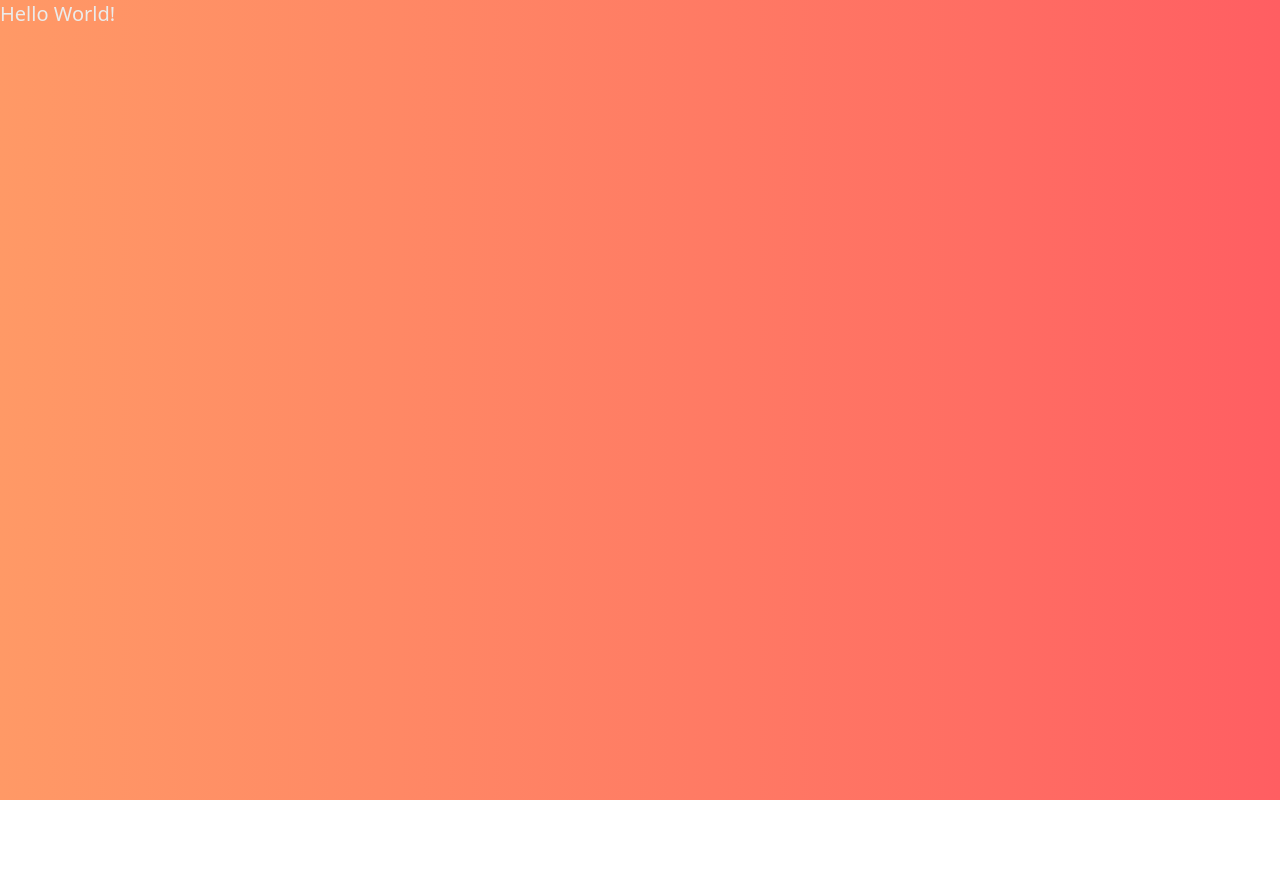
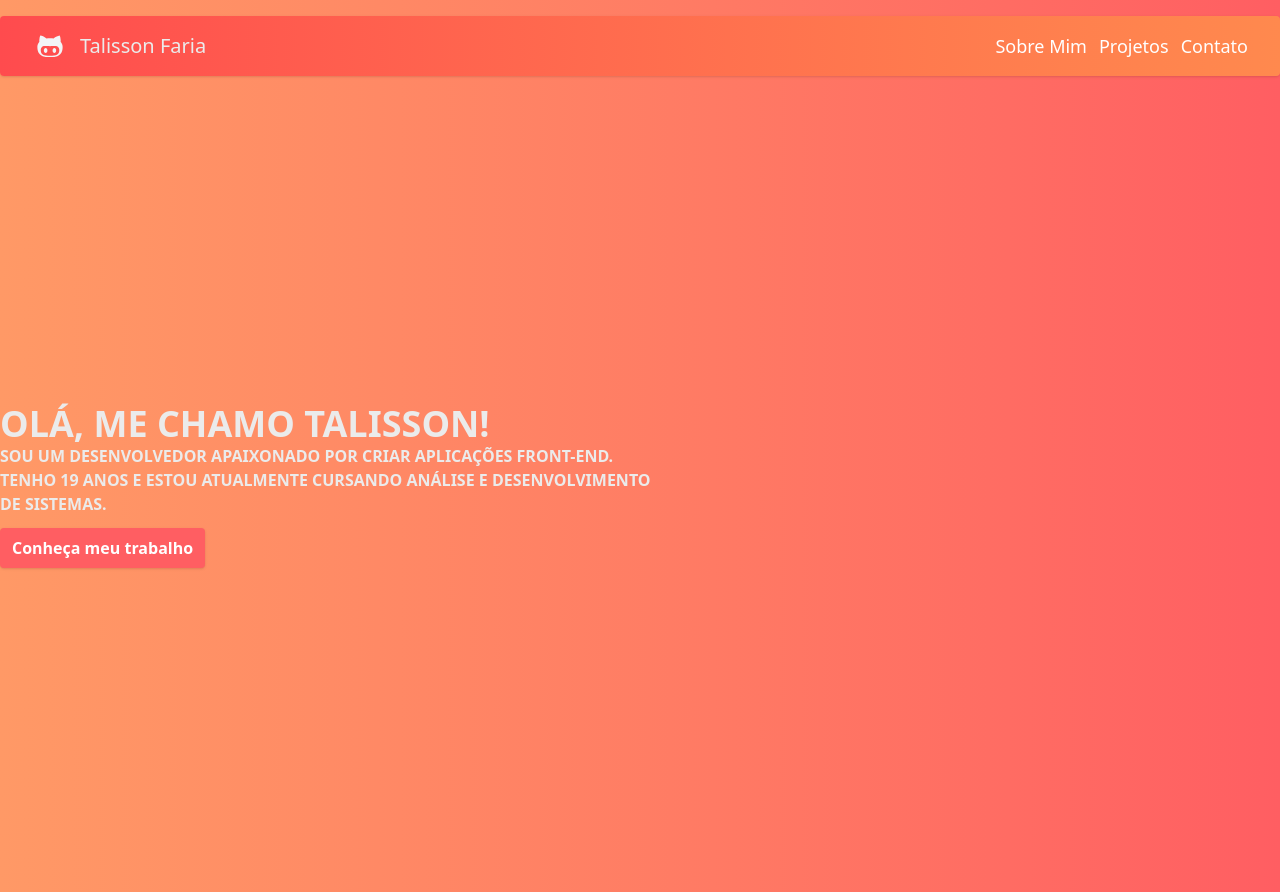
Before and after one commit to Talissondevv/talisson-faria, a React (Vite) app: page / in a window 1280 px wide. Before the commit the page ends 800 px from the top, so only its background shows below. Built offline with nearby package versions, Linux system fonts and the light colour scheme.

Commit message:
fear: create Button component && add Home Page (Home.tsx)

```diff
--- a/src/App.tsx
+++ b/src/App.tsx
@@ -1,10 +1,10 @@
-import Text from "./Text"
+import Home from "./pages/Home"
 
 function App() {
 
   return (
     <>
-      <Text as="h1" className="text-xl">Hello World!</Text>
+      <Home />
     </>
   )
 }
--- /dev/null
+++ b/src/components/Layout/Header.tsx
@@ -0,0 +1,22 @@
+import { DiGithubAlt } from "react-icons/di";
+import Text from "../UI/Text";
+
+export default function Header() {
+    return (
+        <header>
+            <nav className="flex items-center justify-between mx-5">
+                <div className="flex items-center">
+                    <DiGithubAlt className="text-4xl text-gray-100" />
+                    <Text as="h1" className="text-sm sm:text-xl mx-3">Talisson Faria</Text>
+                </div>
+                <div>
+                    <ul className="flex gap-3 text-white text-sm sm:text-lg items-center">
+                        <li>Sobre Mim</li>
+                        <li>Projetos</li>
+                        <li>Contato</li>
+                    </ul>
+                </div>
+            </nav>
+        </header>
+    );
+}
--- /dev/null
+++ b/src/components/UI/Button.tsx
@@ -0,0 +1,20 @@
+
+const buttonVariants = {
+    default: 'text-white bg-[#ff5e62] px-3 py-2 cursor-pointer',
+}
+
+type Variant = keyof typeof buttonVariants;
+
+type ButtonProps = {
+    className?: string;
+    children?: React.ReactNode;
+    variant?: Variant;
+}
+
+export default function Button({ children, className, variant = 'default', ...props }: ButtonProps) {
+
+    const variantClass = buttonVariants[variant]
+    return (
+        <button className={`${className ? className : ''} ${variantClass}`} {...props}>{children}</button>
+    )
+}
--- /dev/null
+++ b/src/pages/Home.tsx
@@ -0,0 +1,34 @@
+import Header from "../components/Layout/Header";
+import Button from "../components/UI/Button";
+import Text from "../components/UI/Text";
+
+export default function Home() {
+
+    function Hero() {
+        return (
+            <section className="flex items-center justify-between">
+                <div className="flex container justify-center sm:items-start items-center font-bold uppercase sm:h-200 h-100 flex-col">
+                    <Text className="sm:text-4xl text-3xl" as="h2">Olá, me chamo Talisson!</Text>
+                    <Text as="p" className="sm:w-2xl w-sm sm:text-base text-[0.875rem] sm:font-bold font-semibold sm:text-start text-center">
+                        Sou um desenvolvedor apaixonado por criar aplicações front-end. Tenho 19 anos e estou atualmente cursando Análise e Desenvolvimento de Sistemas.
+                    </Text>
+                    <div>
+                        <Button className="rounded shadow-sm my-3">Conheça meu trabalho</Button>
+                    </div>
+                </div>
+            </section>
+        )
+    }
+
+
+    return (
+        <>
+            <div className="bg-gradient-to-r from-[#ff4b4e] to-[#ff894e] mx-auto container shadow-sm m-4 p-3 rounded-sm">
+                <Header />
+            </div>
+            <div className="container mx-auto">
+                <Hero />
+            </div>
+        </>
+    )
+}
```
Also changed, not shown: src/components/UI/Text.tsx (renamed from src/Text.tsx).
